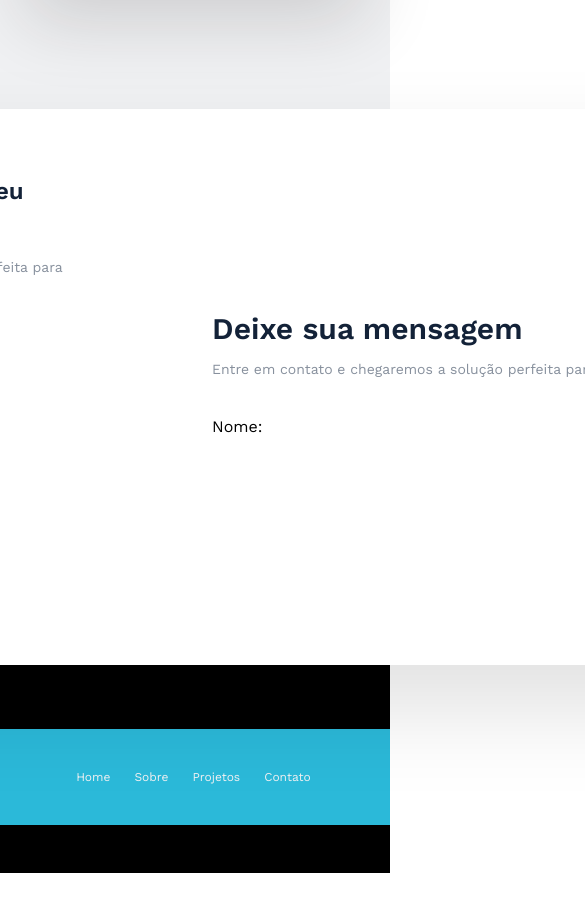
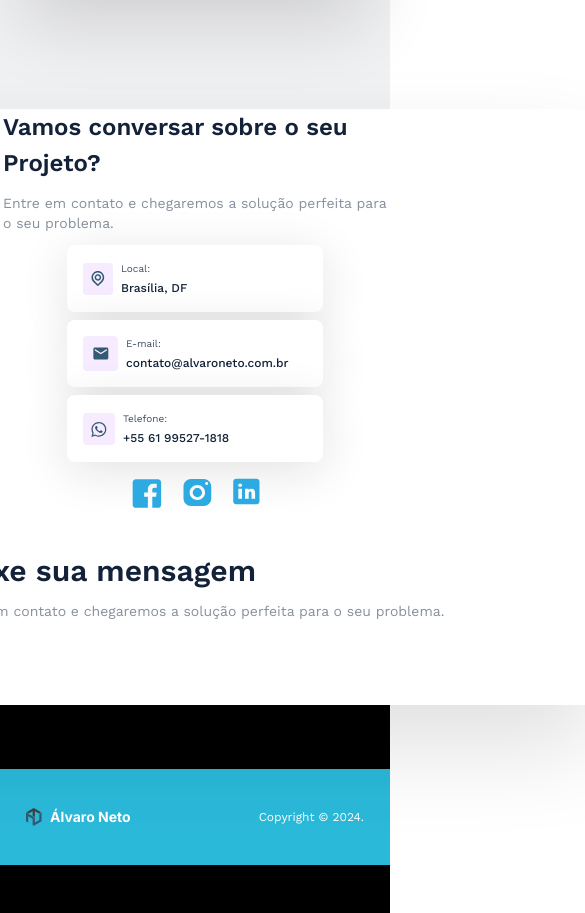
Before and after one commit to alvaronetobsb/nt-solucoes, a website: page index.html in a window 390 px wide. Shown: the part 3032-3945 px from the top of the page, 585 px wide, since content can reach past the window. Before the commit the page ends 3905 px from the top, so only its background shows below. Drawn offline with nearby package versions, Linux system fonts and the light colour scheme.

Commit message:
Feito toda a responsividade.

```diff
--- a/index.html
+++ b/index.html
@@ -383,7 +383,7 @@
       <!-- Seção "O que eu faço" -->
       <section id="features" class="w-full bg-color-gray">
 
-        <div class="flex flex-col photo:flex-row items-center justify-center py-28 gap-16 photo:gap-72 mx-8">
+        <div class="flex flex-col lg:flex-row items-center justify-center py-28 gap-16 lg:gap-72 mx-8">
           <!-- O que eu faço   -->
           <div class="flex flex-col items-start gap-11 w-[340px] sm:w-[396px]">
               <div class="flex flex-col gap-5">
@@ -426,8 +426,8 @@
 
     <Footer class="flex flex-col items-center relative">
 
-      <Header class="flex p-16 justify-between items-center rounded-xl bg-white shadow-contact w-[1160px]">
-          <div class="flex flex-col items-start gap-6">
+      <Header class="flex flex-col lg:flex-row photo:p-16 justify-between gap-10 items-center rounded-xl bg-white shadow-contact w-[800px] lg:w-[1160px] mx-7">
+          <div class="flex flex-col lg:flex-col items-center lg:items-start gap-3 photo:gap-6">
 
               <div class="flex flex-col items-start gap-3 w-96">
                 <p class="text-text-color-primary text-2xl font-semibold leading-9">Vamos conversar sobre o seu Projeto?</p>
@@ -513,7 +513,7 @@
               </p>
             </div>
 
-            <ul class="flex items-center justify-center gap-2">
+            <ul class="hidden photo:flex items-center justify-center gap-2">
               <a href="">
                 <li class="text-color-gray text-xs p-2">Home</li>
               </a>
```
Also changed, not shown: src/output.css. Lines whose indentation alone changed are shown as unchanged.
